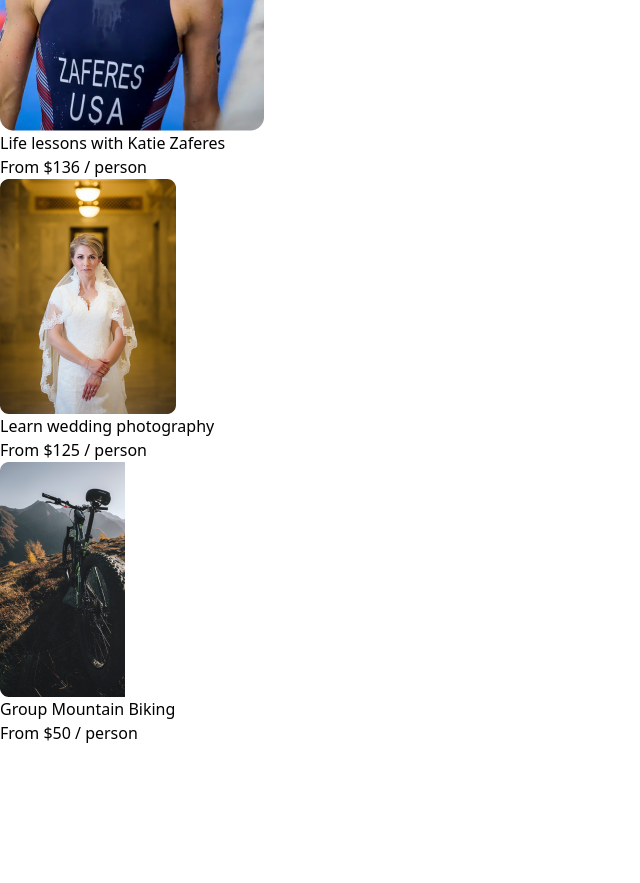
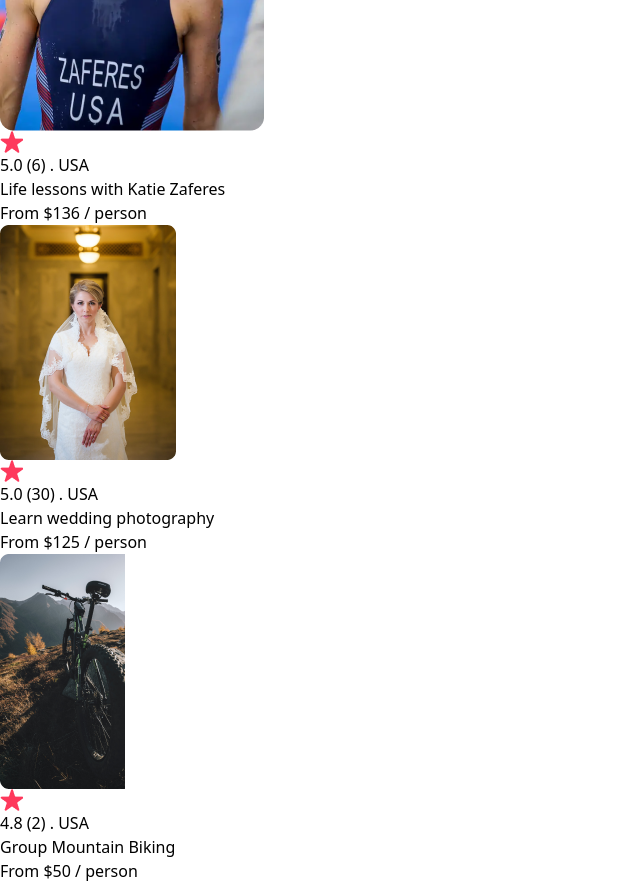
Before and after one commit to Kingcedru/React-Projects, a React (Vite) app in the folder Airbnb/: page / in a window 1280 px wide. Shown: the part 760-1643 px from the top of the page, without its empty margins (0-640 px from the left). Before the commit the page ends 1505 px from the top, so only its background shows below. Built offline with nearby package versions, Linux system fonts and the light colour scheme.

Commit message:
section 3

```diff
--- a/Airbnb/src/App.jsx
+++ b/Airbnb/src/App.jsx
@@ -17,9 +17,9 @@
     <Content1 />
     <Content2 />
     <div className='flex'>
-      <Content3 img={im1} price={136} title={"Life lessons with Katie Zaferes"}/>
-      <Content3 img={im2} price={125} title={"Learn wedding photography"}/>
-      <Content3 img={im3} price={50} title={"Group Mountain Biking"}/>
+      <Content3  img={im1} price={136} title={"Life lessons with Katie Zaferes"} number={6} country={'USA'} rate={'5.0'}/>
+      <Content3 img={im2} price={125} title={"Learn wedding photography"} number={30} country={'USA'} rate={'5.0'} />
+      <Content3  img={im3} price={50} title={"Group Mountain Biking"} rate={'4.8'} number={2} country={'USA'}/>
     </div>
 
     </div>
--- a/Airbnb/src/Content3.jsx
+++ b/Airbnb/src/Content3.jsx
@@ -1,12 +1,16 @@
+import star from './assets/grids/Star 1.png'
 
-
-function Content3({img,price,title}){
+function Content3({img,price,title,number,country,rate}){
     return (
             <div className="grid ml-14 mb-10">
                 <div>
                     <img className="h-64" src={img}></img>
                 </div>
                 <div>
+                    <div className='flex gap-2 items-center'>
+                        <img className= 'w-4 h-4 ' src={star}></img>
+                        <h1 className='font-light'>{rate} <span className='text-slate-500'>({number}) . {country}</span></h1>
+                    </div>
                     <h3 className="text-xs font-light">{title}</h3>
                     <h3 className="text-sm"><span className="font-bold">From ${price}</span> / person</h3>
                 </div>
```
Also changed, not shown: Airbnb/src/assets/grids/Star 1.png (added).
